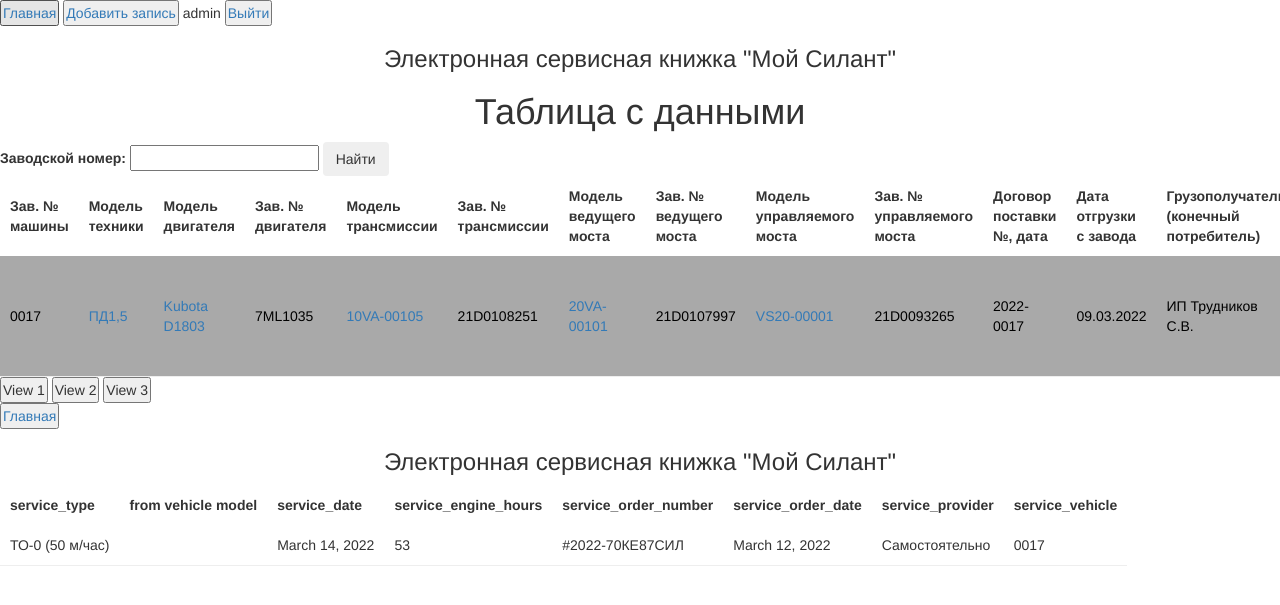
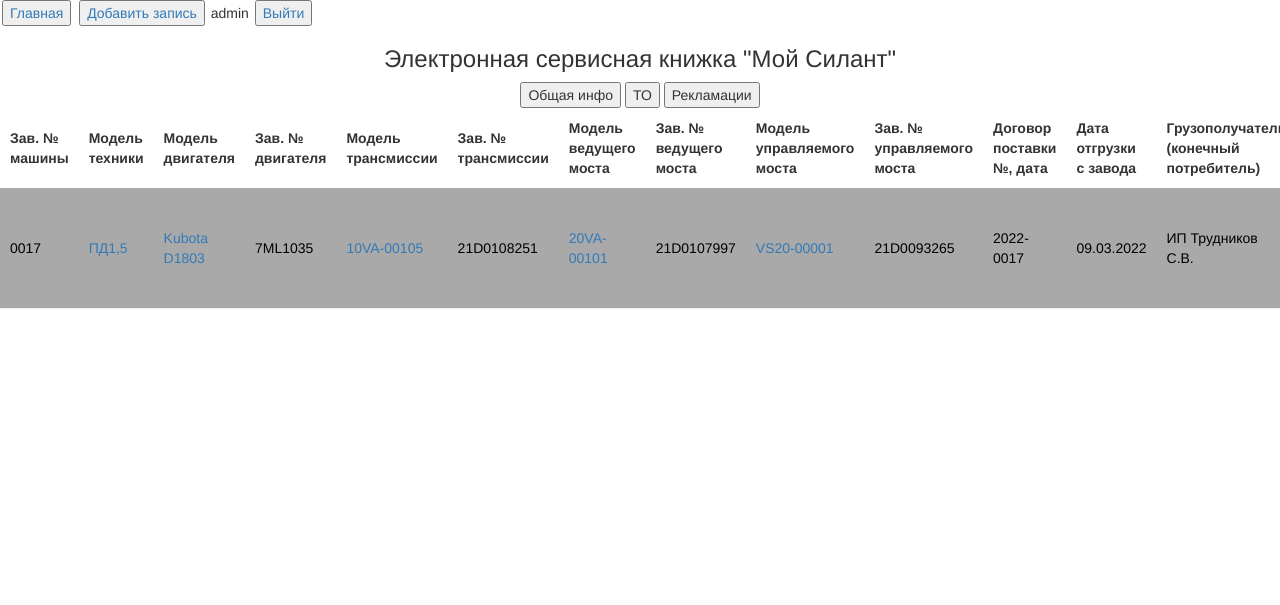
Before and after one commit to LlamaUnicorn/FPW_Final, a Django app: page /auth_index/ in a window 1280 px wide; the page is wider, and only the part inside the window is pictured. Shown: the top 605 px of that part. Run offline with Django 4.2, Linux system fonts and the light colour scheme; a user stored in the database is signed in; data comes from the database, SQL or seed files in the repository; both versions use the stored data as it was after the commit; some libraries are stand-ins or nearby versions.

Commit message:
3 buttons now are always centered

```diff
--- a/silant/service_portal/static/service_portal/style.css
+++ b/silant/service_portal/static/service_portal/style.css
@@ -48,6 +48,15 @@ td {
   align-items: center;
 }
 
+/*button {*/
+/*    padding: 1px;*/
+/*}*/
+
+#buttons {
+    display: flex;
+    justify-content: center;
+}
+
 button {
-    padding: 1px;
+    margin: 0 2px;
 }
--- a/silant/service_portal/templates/layout/basic.html
+++ b/silant/service_portal/templates/layout/basic.html
@@ -13,7 +13,6 @@
     href="{% static 'service_portal/style.css' %}">
     <link rel="stylesheet" type="text/css" href="https://cdn.datatables.net/1.13.2/css/jquery.dataTables.css">
     <script type="text/javascript" charset="utf8" src="https://cdn.datatables.net/1.13.2/js/jquery.dataTables.js"></script>
-
 </head>
 <body>
 <!--    <nav>-->
--- a/silant/service_portal/templates/service_portal/auth_index.html
+++ b/silant/service_portal/templates/service_portal/auth_index.html
@@ -10,67 +10,65 @@
 <button> <a href="/logout/">Выйти</a></button>
 {% endblock %}
 {% block content %}
-<h1>Таблица с данными</h1>
-    <form method="get">
-        {{ form.as_table }}
-        <button type="submit" class="btn btn-secondary">Найти</button>
-    </form>
-<!--<form method="get">-->
-<!--  <div class="input-group">-->
-<!--    {{ filter.form.vehicle_serial_number }}-->
-<!--    <button type="submit" class="btn btn-primary">Search</button>-->
-<!--  </div>-->
-<!--</form>-->
+<!--<h1>Таблица с данными</h1>-->
+<!--    <form method="get">-->
+<!--        {{ form.as_table }}-->
+<!--        <button type="submit" class="btn btn-secondary">Найти</button>-->
+<!--    </form>-->
+<!--<table id="vehicles-table" class="display" style="width:100%">-->
+<!--    <thead>-->
+<!--        <tr>-->
+<!--            <th>Зав. № машины</th>-->
+<!--            <th>Модель техники</th>-->
+<!--            <th>Модель двигателя</th>-->
+<!--            <th>Зав. № двигателя</th>-->
+<!--            <th>Модель трансмиссии</th>-->
+<!--            <th>Зав. № трансмиссии</th>-->
+<!--            <th>Модель ведущего моста</th>-->
+<!--            <th>Зав. № ведущего моста</th>-->
+<!--            <th>Модель управляемого моста</th>-->
+<!--            <th>Зав. № управляемого моста</th>-->
+<!--            <th>Договор поставки №, дата</th>-->
+<!--            <th>Дата отгрузки с завода</th>-->
+<!--            <th>Грузополучатель (конечный потребитель)</th>-->
+<!--            <th>Адрес поставки (эксплуатации)</th>-->
+<!--            <th>Комплектация (доп. опции)</th>-->
+<!--            <th>Клиент</th>-->
+<!--            <th>Сервисная компания</th>-->
+<!--        </tr>-->
+<!--    </thead>-->
+<!--    <tbody>-->
+<!--        {% for vehicle in vehicles %}-->
+<!--        <tr class="{% cycle 'row1' 'row2' %}">-->
+<!--            <td>{{ vehicle.vehicle_serial_number }}</td>-->
+<!--            <td><a href="{% url 'directory_vehicle_model_view' vehicle.pk %}">{{ vehicle.vehicle_model|truncatechars:12 }}</a></td>-->
+<!--            <td><a href="{% url 'directory_vehicle_engine_model_view' vehicle.pk %}">{{ vehicle.vehicle_engine_model|truncatechars:12 }}</a></td>-->
+<!--            <td>{{ vehicle.vehicle_engine_serial_number }}</td>-->
+<!--            <td><a href="{% url 'directory_vehicle_transmission_model_view' vehicle.pk %}">{{ vehicle.vehicle_transmission_model|truncatechars:12 }}</a></td>-->
+<!--            <td>{{ vehicle.vehicle_transmission_serial_number }}</td>-->
+<!--            <td><a href="{% url 'directory_vehicle_live_axle_model_view' vehicle.pk %}">{{ vehicle.vehicle_live_axle_model|truncatechars:12 }}</a></td>-->
+<!--            <td>{{ vehicle.vehicle_live_axle_serial_number }}</td>-->
+<!--            <td><a href="{% url 'directory_vehicle_dead_axle_model_view' vehicle.pk %}">{{ vehicle.vehicle_dead_axle_model|truncatechars:12 }}</a></td>-->
+<!--            <td>{{ vehicle.vehicle_dead_axle_serial_number }}</td>-->
+<!--            <td>{{ vehicle.vehicle_invoice }}</td>-->
+<!--            <td>{{ vehicle.vehicle_shipping_date|date:"d.m.Y" }}</td>-->
+<!--            <td>{{ vehicle.vehicle_end_user }}</td>-->
+<!--            <td>{{ vehicle.vehicle_shipping_address }}</td>-->
+<!--            <td>{{ vehicle.vehicle_options }}</td>-->
+<!--            <td><a href="{% url 'directory_clients_model_view' vehicle.pk %}">{{ vehicle.vehicle_client|truncatechars:12 }}</a></td>-->
+<!--            <td><a href="{% url 'directory_vehicle_service_provider_view' vehicle.pk %}">{{ vehicle.vehicle_service_provider|truncatechars:12 }}</a></td>-->
+<!--        </tr>-->
+<!--        {% endfor %}-->
+<!--    </tbody>-->
+<!--</table>-->
+<style>
 
-<table id="vehicles-table" class="display" style="width:100%">
-    <thead>
-        <tr>
-            <th>Зав. № машины</th>
-            <th>Модель техники</th>
-            <th>Модель двигателя</th>
-            <th>Зав. № двигателя</th>
-            <th>Модель трансмиссии</th>
-            <th>Зав. № трансмиссии</th>
-            <th>Модель ведущего моста</th>
-            <th>Зав. № ведущего моста</th>
-            <th>Модель управляемого моста</th>
-            <th>Зав. № управляемого моста</th>
-            <th>Договор поставки №, дата</th>
-            <th>Дата отгрузки с завода</th>
-            <th>Грузополучатель (конечный потребитель)</th>
-            <th>Адрес поставки (эксплуатации)</th>
-            <th>Комплектация (доп. опции)</th>
-            <th>Клиент</th>
-            <th>Сервисная компания</th>
-        </tr>
-    </thead>
-    <tbody>
-        {% for vehicle in vehicles %}
-        <tr class="{% cycle 'row1' 'row2' %}">
-            <td>{{ vehicle.vehicle_serial_number }}</td>
-            <td><a href="{% url 'directory_vehicle_model_view' vehicle.pk %}">{{ vehicle.vehicle_model|truncatechars:12 }}</a></td>
-            <td><a href="{% url 'directory_vehicle_engine_model_view' vehicle.pk %}">{{ vehicle.vehicle_engine_model|truncatechars:12 }}</a></td>
-            <td>{{ vehicle.vehicle_engine_serial_number }}</td>
-            <td><a href="{% url 'directory_vehicle_transmission_model_view' vehicle.pk %}">{{ vehicle.vehicle_transmission_model|truncatechars:12 }}</a></td>
-            <td>{{ vehicle.vehicle_transmission_serial_number }}</td>
-            <td><a href="{% url 'directory_vehicle_live_axle_model_view' vehicle.pk %}">{{ vehicle.vehicle_live_axle_model|truncatechars:12 }}</a></td>
-            <td>{{ vehicle.vehicle_live_axle_serial_number }}</td>
-            <td><a href="{% url 'directory_vehicle_dead_axle_model_view' vehicle.pk %}">{{ vehicle.vehicle_dead_axle_model|truncatechars:12 }}</a></td>
-            <td>{{ vehicle.vehicle_dead_axle_serial_number }}</td>
-            <td>{{ vehicle.vehicle_invoice }}</td>
-            <td>{{ vehicle.vehicle_shipping_date|date:"d.m.Y" }}</td>
-            <td>{{ vehicle.vehicle_end_user }}</td>
-            <td>{{ vehicle.vehicle_shipping_address }}</td>
-            <td>{{ vehicle.vehicle_options }}</td>
-            <td><a href="{% url 'directory_clients_model_view' vehicle.pk %}">{{ vehicle.vehicle_client|truncatechars:12 }}</a></td>
-            <td><a href="{% url 'directory_vehicle_service_provider_view' vehicle.pk %}">{{ vehicle.vehicle_service_provider|truncatechars:12 }}</a></td>
-        </tr>
-        {% endfor %}
-    </tbody>
-</table>
-<button id="view-1-btn">View 1</button>
-<button id="view-2-btn">View 2</button>
-<button id="view-3-btn">View 3</button>
+</style>
+<div id="buttons">
+    <button id="view-1-btn">Общая инфо</button>
+    <button id="view-2-btn">ТО</button>
+    <button id="view-3-btn">Рекламации</button>
+</div>
 <div id="result"></div>
 <script src="https://code.jquery.com/jquery-3.6.0.min.js"></script>
 <script>
@@ -94,9 +92,16 @@ $(document).ready(function() {
   });
 
   // Load data for the first table (Vehicle) by default
-  $("#view-2-btn").click();
+  $("#view-1-btn").click();
 });
 </script>
+
+<!--<form method="get">-->
+<!--  <div class="input-group">-->
+<!--    {{ filter.form.vehicle_serial_number }}-->
+<!--    <button type="submit" class="btn btn-primary">Search</button>-->
+<!--  </div>-->
+<!--</form>-->
 {% endblock %}
 
 {% block scripts %}
@@ -112,30 +117,30 @@ $(document).ready(function() {
 <!--    });-->
 <!--});-->
 <!--</script>-->
-<script>
-$(document).ready(function() {
-  $("#view-1-btn").click(function() {
-    $.get("{% url 'auth_index' %}", function(data) {
-      $("#result").html(data);
-    });
-  });
+<!--<script>-->
+<!--$(document).ready(function() {-->
+<!--  $("#view-1-btn").click(function() {-->
+<!--    $.get("{% url 'auth_index' %}", function(data) {-->
+<!--      $("#result").html(data);-->
+<!--    });-->
+<!--  });-->
 
-  $("#view-2-btn").click(function() {
-    $.get("{% url 'service_view' %}", function(data) {
-      $("#result").html(data);
-    });
-  });
+<!--  $("#view-2-btn").click(function() {-->
+<!--    $.get("{% url 'service_view' %}", function(data) {-->
+<!--      $("#result").html(data);-->
+<!--    });-->
+<!--  });-->
 
-  $("#view-3-btn").click(function() {
-    $.get("{% url 'logout' %}", function(data) {
-      $("#result").html(data);
-    });
-  });
+<!--  $("#view-3-btn").click(function() {-->
+<!--    $.get("{% url 'logout' %}", function(data) {-->
+<!--      $("#result").html(data);-->
+<!--    });-->
+<!--  });-->
 
-  // Load data for the first table (Vehicle) by default
-  $("#view-2-btn").click();
-});
-</script>
+<!--  // Load data for the first table (Vehicle) by default-->
+<!--  $("#view-2-btn").click();-->
+<!--});-->
+<!--</script>-->
 {% endblock %}
 
 {% block styles %}
--- a/silant/service_portal/templates/service_portal/reclamation_view.html
+++ b/silant/service_portal/templates/service_portal/reclamation_view.html
@@ -1,4 +1,3 @@
-{% extends "layout/basic.html" %}
 {% block content %}
 <table id="reclamation-table">
   <thead>
--- a/silant/service_portal/templates/service_portal/service_view.html
+++ b/silant/service_portal/templates/service_portal/service_view.html
@@ -1,4 +1,3 @@
-{% extends "layout/basic.html" %}
 {% block content %}
 <table id="services-table">
   <thead>
--- a/silant/service_portal/templates/service_portal/vehicle_view.html
+++ b/silant/service_portal/templates/service_portal/vehicle_view.html
@@ -1,4 +1,3 @@
-{% extends "layout/basic.html" %}
 {% block content %}
 <table id="vehicle-table">
   <thead>
```
Also changed, not shown: silant/db.sqlite3.
